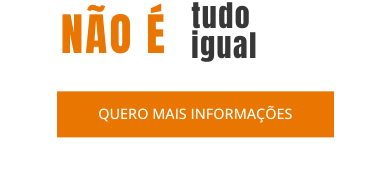
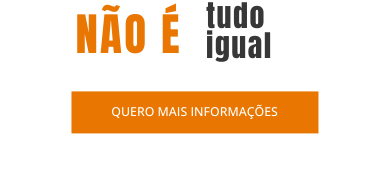
Before and after one commit to ViniciusQuintas/clubes-do-botox-mc, a Next.js app: page / in a window 390 px wide. Shown: the part 572-748 px from the top of the page. Built offline with nearby package versions, Linux system fonts and the light colour scheme.

Commit message:
quero mai

```diff
--- a/src/components/section_video/Video.tsx
+++ b/src/components/section_video/Video.tsx
@@ -50,7 +50,7 @@
           </div>
           <Link
             href="https://api.whatsapp.com/send/?phone=553138912160&text=Ol%C3%A1%2C+gostaria+de+saber+mais+informa%C3%A7%C3%B5es+sobre+o+clube+do+botox&type=phone_number&app_absent=0"
-            className={`tracking-bounce animate-scale bg-[#E87600] px-10 py-3 text-center text-sm font-medium uppercase text-white xsm:py-4 xsm:text-lg sm:px-20 lg:self-end ${openSans.className}`}
+            className={`tracking-bounce animate-scale bg-[#E87600] px-8 py-3 text-center text-xs font-medium uppercase text-white xsm:py-4 xsm:text-lg sm:px-20 lg:self-end ${openSans.className}`}
           >
             quero mais informações
           </Link>
```
